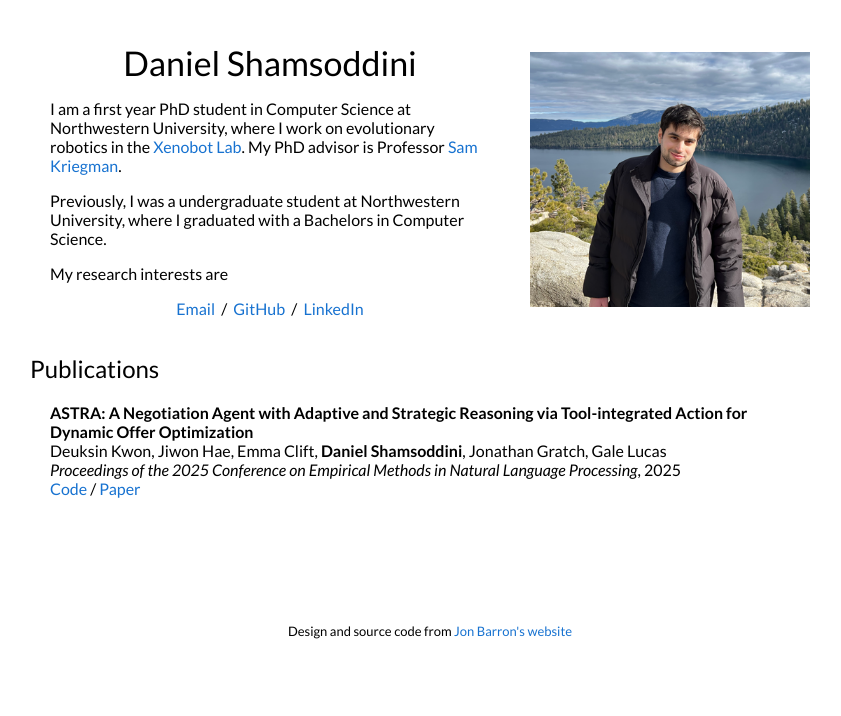
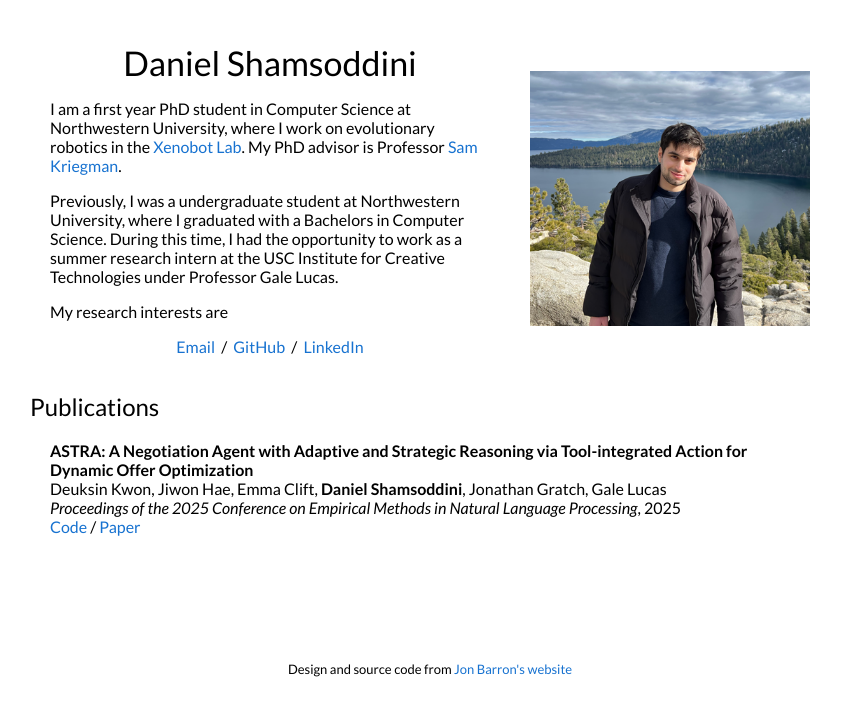
Before and after one commit to danielshamsoddini/danielshamsoddini.github.io, a Jekyll site: the page built from _posts/2025-11-28-ASTRA.markdown, in a window 1280 px wide. Shown: the top 716 px of the page, without its empty margins (210-1051 px from the left). Built offline with Jekyll 4.4.1, drawn with Linux system fonts in a browser that asks for light colours.

Commit message:
check this too

```diff
--- a/_config.yml
+++ b/_config.yml
@@ -9,7 +9,7 @@ name: Daniel Shamsoddini
 # description: the profile of an engineer, researcher and software developer
 
 # URL of your avatar or profile pic (you could use your GitHub profile pic)
-avatar: images/circle_bw_crop.jpg
+avatar: images/daniel_photo.png
 
 #
 # Flags below are optional
@@ -42,7 +42,7 @@ google_analytics:
 
 # Your website URL (e.g. http://barryclark.github.io or http://www.barryclark.co)
 # Used for Sitemap.xml and your RSS feed
-url: "https://leonidk.com" # the base hostname & protocol for your site
+url: "https://danielshamsoddini.github.io" # the base hostname & protocol for your site
 
 # If you're hosting your site at a Project repository on GitHub pages
 # (http://yourusername.github.io/repository-name)
--- a/_layouts/default.html
+++ b/_layouts/default.html
@@ -38,7 +38,8 @@
                 I am a first year PhD student in Computer Science at Northwestern University, where I work on evolutionary robotics in the <a href="https://www.xenobot.group/about">Xenobot Lab</a>. My PhD advisor is Professor <a href="https://www.samkriegman.com">Sam Kriegman</a>.
               </p>
               <p>
-                Previously, I was a undergraduate student at Northwestern University, where I graduated with a Bachelors in Computer Science.
+                Previously, I was a undergraduate student at Northwestern University, where I graduated with a Bachelors in Computer Science. During this time,
+                I had the opportunity to work as a summer research intern at the USC Institute for Creative Technologies under Professor Gale Lucas.
 
               </p>
               <p>
```
